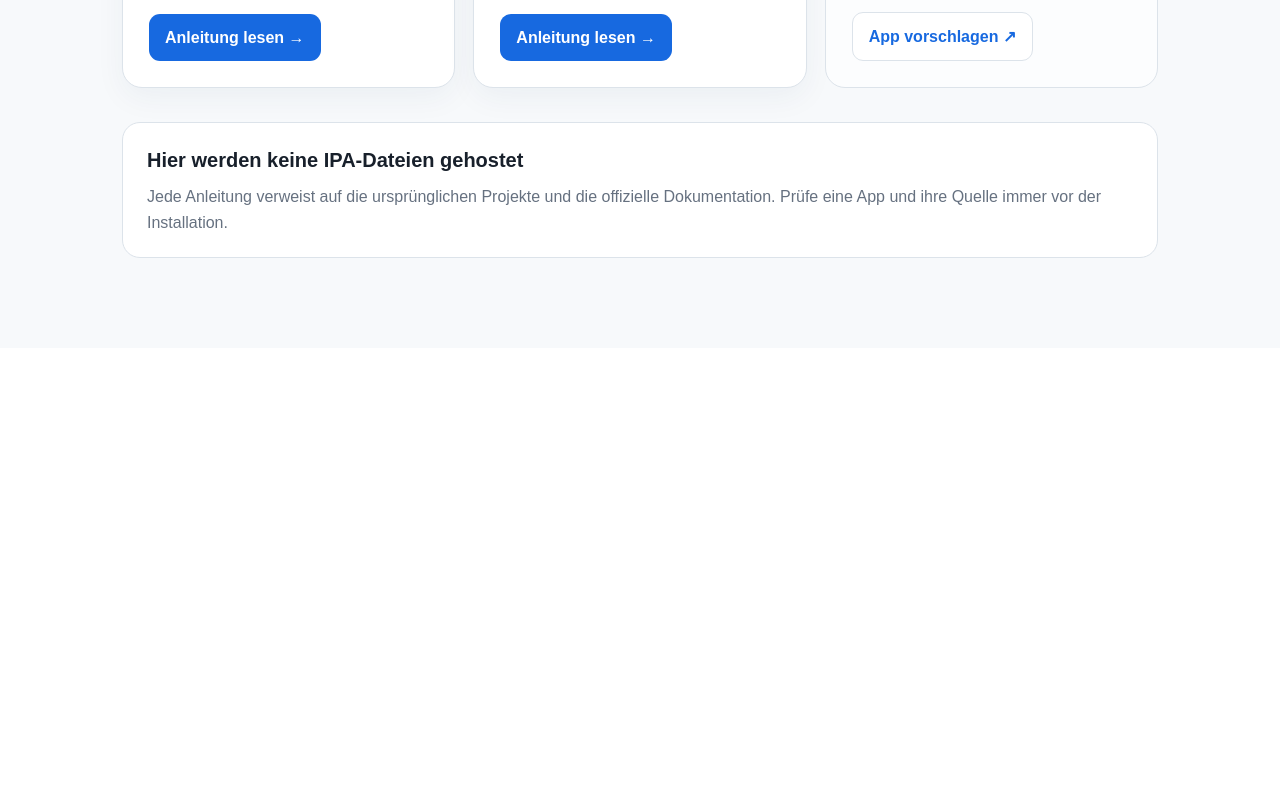
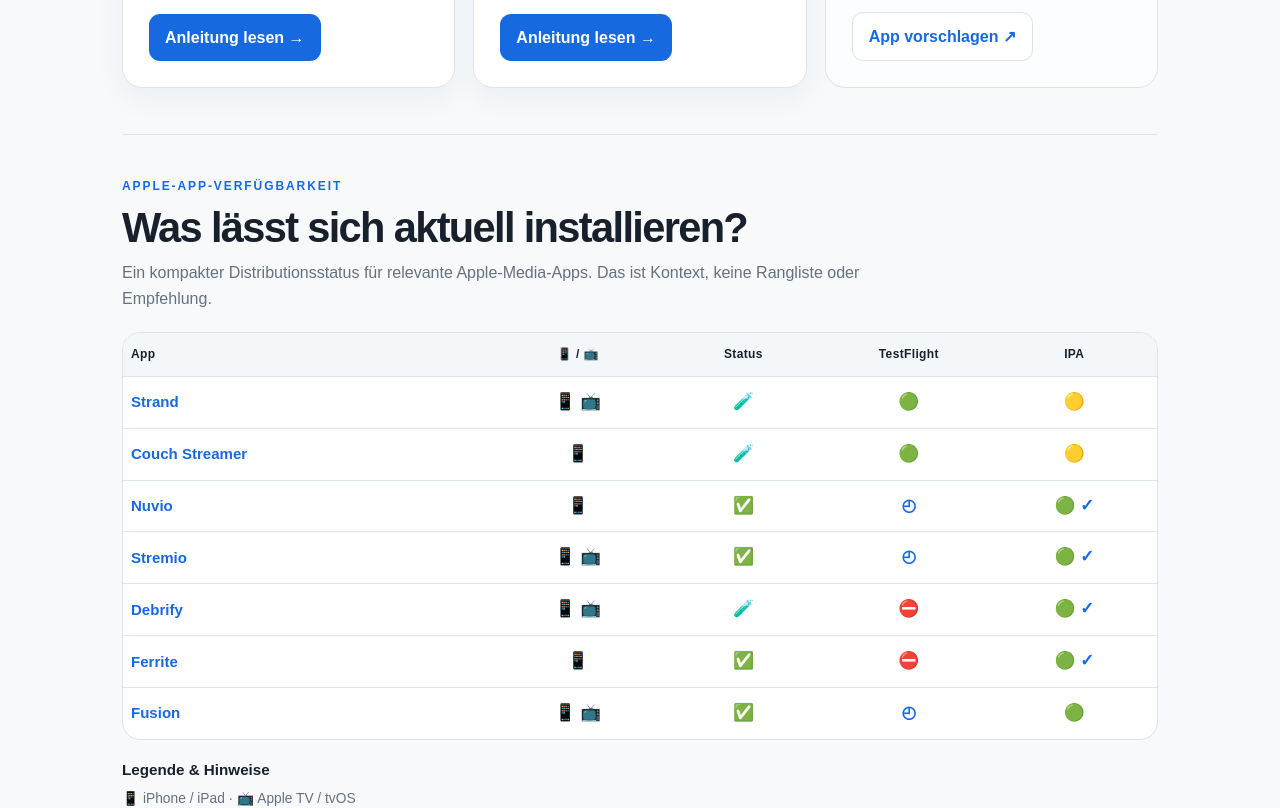
Before and after one commit to berot3/ios-tvos-sideloading-guides, a Next.js app: page /ios-tvos-sideloading-guides/de in a window 1280 px wide. Shown: the part 1240-2048 px from the top of the page. Before the commit the page ends 1588 px from the top, so only its background shows below. Built offline with nearby package versions, Linux system fonts and the light colour scheme.

Commit message:
Render Apple app availability on the guide hub

```diff
--- a/components/GuideHub.tsx
+++ b/components/GuideHub.tsx
@@ -1,4 +1,5 @@
 import Link from "next/link";
+import AppAvailabilityTable from "@/components/AppAvailabilityTable";
 import LanguageSwitcher, { type Lang } from "@/components/LanguageSwitcher";
 import { languageHref } from "@/lib/site";
 
@@ -13,7 +14,7 @@ const hubCopy = {
     eyebrow: "DISPOSITIVOS APPLE · MULTILINGÜE · FUENTES VERIFICADAS", title: <>Guías de sideloading<br />para iPhone, iPad y Apple TV.</>, intro: "Guías prácticas de instalación para iOS, iPadOS y tvOS, con los paquetes correctos, límites de firma, renovaciones y soluciones a problemas frecuentes.", openFusion: "Abrir la guía de Fusion →", source: "Ver el código en GitHub ↗", library: "BIBLIOTECA DE GUÍAS", available: "Guías disponibles y planificadas", fusionDescription: "Instala Fusion con AltStore Classic en el iPhone o con AltServer y Xcode en el Apple TV. Incluye la firma de siete días y soluciones habituales.", nuvioDescription: "Instala Nuvio con SideStore o Sideloadly en iPhone y iPad, además de la beta comunitaria no oficial para Apple TV.", read: "Leer la guía →", planned: "Más guías planificadas", futureTitle: "Más aplicaciones", futureDescription: "Las próximas guías seguirán la misma estructura verificada y podrán incluir AltStore Classic, AltStore PAL, SideStore, AltServer o Xcode cuando sean compatibles.", suggest: "Sugerir una app ↗", noIpa: "Aquí no se alojan archivos IPA", safety: "Cada guía enlaza los proyectos originales y la documentación oficial. Verifica siempre una app y su fuente antes de instalarla.",
   },
   fr: {
-    eyebrow: "APPAREILS APPLE · MULTILINGUE · SOURCES VÉRIFIÉES", title: <>Guides de sideloading<br />pour iPhone, iPad et Apple TV.</>, intro: "Des guides d’installation pratiques pour iOS, iPadOS et tvOS, avec les bons paquets, les limites de signature, le renouvellement et le dépannage au même endroit.", openFusion: "Ouvrir le guide Fusion →", source: "Voir le code sur GitHub ↗", library: "BIBLIOTHÈQUE DE GUIDES", available: "Guides disponibles et prévus", fusionDescription: "Installe Fusion avec AltStore Classic sur iPhone ou avec AltServer et Xcode sur Apple TV. Le guide couvre la signature de sept jours et les problèmes courants.", nuvioDescription: "Installe Nuvio avec SideStore ou Sideloadly sur iPhone et iPad, ainsi que la bêta communautaire non officielle pour Apple TV.", read: "Lire le guide →", planned: "Autres guides prévus", futureTitle: "Autres apps", futureDescription: "Les prochains guides suivront la même structure vérifiée et pourront couvrir AltStore Classic, AltStore PAL, SideStore, AltServer ou Xcode lorsqu’ils sont compatibles.", suggest: "Suggérer une app ↗", noIpa: "Aucun fichier IPA n’est hébergé ici", safety: "Chaque guide renvoie aux projets d’origine et à la documentation officielle. Vérifie toujours une app et sa source avant de l’installer.",
+    eyebrow: "APPAREILS APPLE · MULTILINGUE · SOURCES VÉRIFIÉES", title: <>Guides de sideloading<br />pour iPhone, iPad et Apple TV.</>, intro: "Des guides d’installation pratiques pour iOS, iPadOS et tvOS, avec les bons paquets, les limites de signature, le renouvellement et le dépannage au même endroit.", openFusion: "Ouvrir le guide Fusion →", source: "Voir le code sur GitHub ↗", library: "BIBLIOTHÈQUE DE GUIDES", available: "Guides disponibles et prévus", fusionDescription: "Installe Fusion avec AltStore Classic sur iPhone ou avec AltServer et Xcode sur Apple TV. Le guide couvre la signature de sept jours et les problèmes courants.", nuvioDescription: "Installe Nuvio avec SideStore ou Sideloadly sur iPhone et iPad, ainsi que la bêta communautaire non officielle pour Apple TV.", read: "Lire la guide →", planned: "Autres guides prévus", futureTitle: "Autres apps", futureDescription: "Les prochains guides suivront la même structure vérifiée et pourront couvrir AltStore Classic, AltStore PAL, SideStore, AltServer ou Xcode lorsqu’ils sont compatibles.", suggest: "Suggérer une app ↗", noIpa: "Aucun fichier IPA n’est hébergé ici", safety: "Chaque guide renvoie aux projets d’origine et à la documentation officielle. Vérifie toujours une app et sa source avant de l’installer.",
   },
 } as const;
 
@@ -47,6 +48,8 @@ export default function GuideHub({ initialLang, detectLanguage = false }: { init
       </div>
     </section>
 
+    <AppAvailabilityTable lang={initialLang} />
+
     <aside className="hub-note"><h2>{t.noIpa}</h2><p>{t.safety}</p></aside>
   </main>;
 }
```
